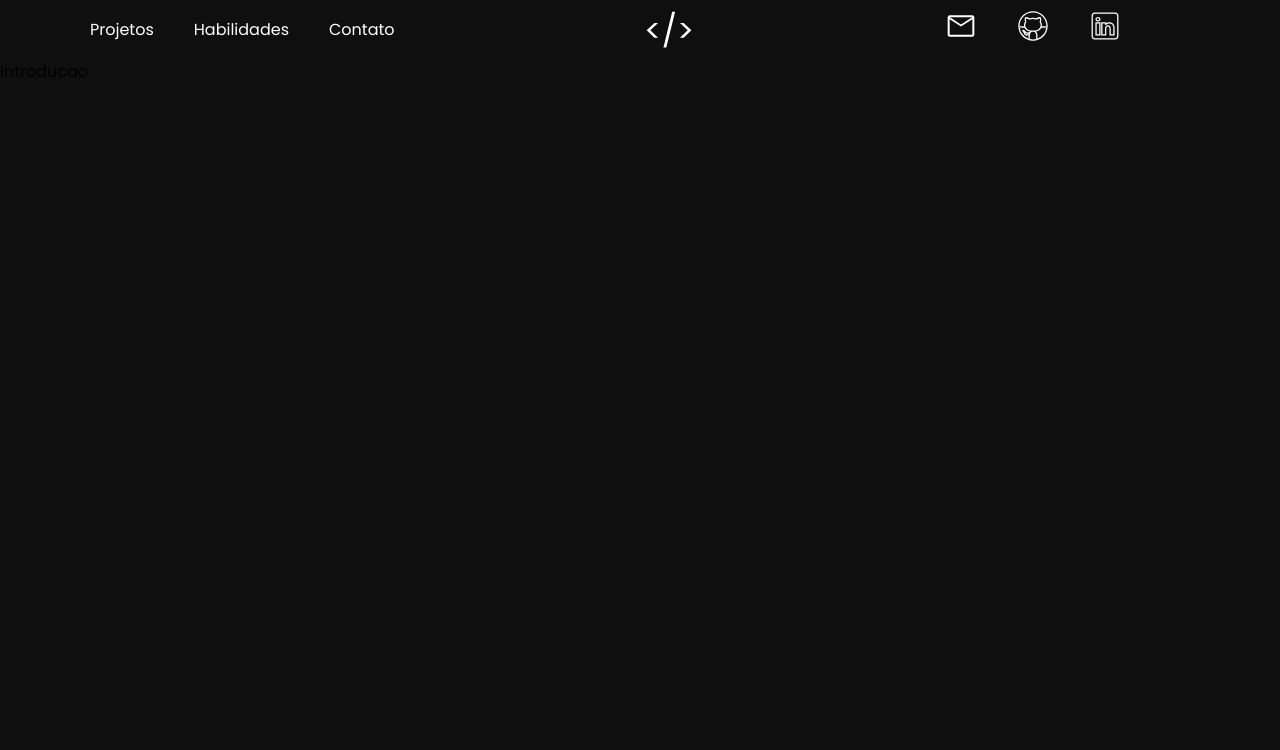
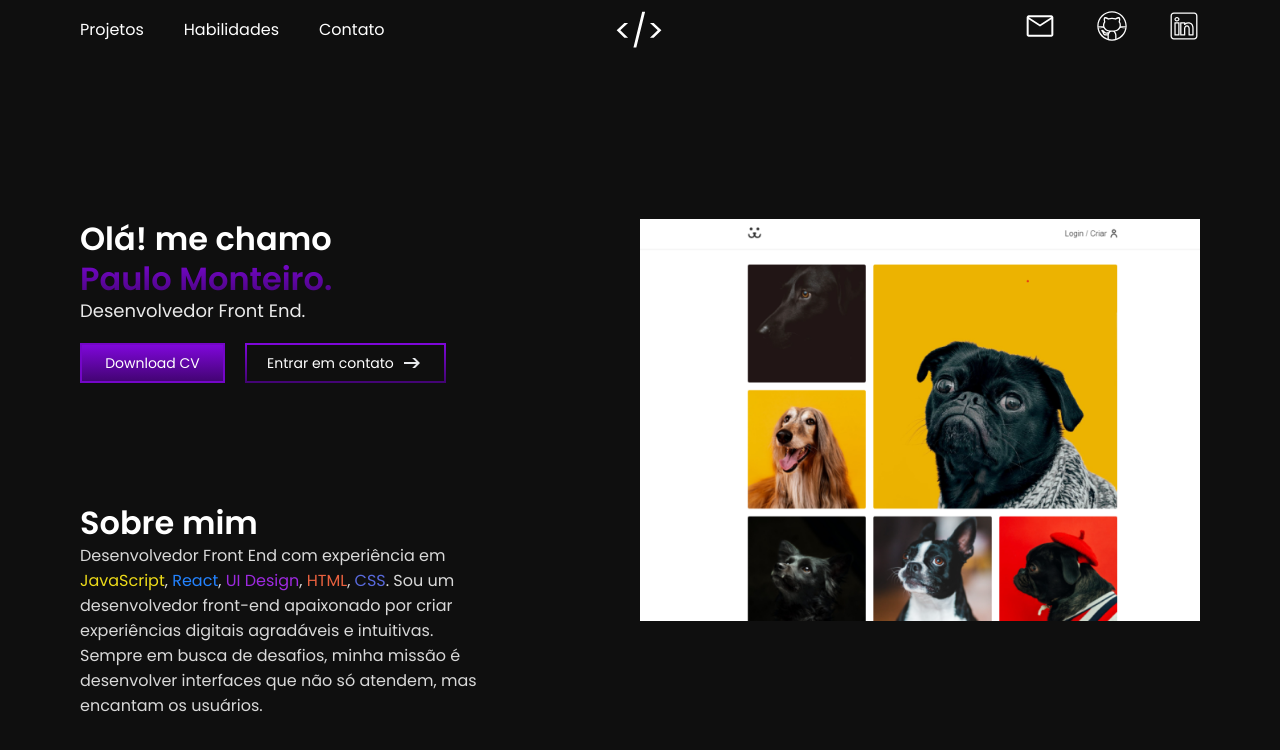
Before and after one commit to paulomonteiro3/portfolio, a React (Vite) app: page / in a window 1280 px wide. Shown: the top 750 px of the page. Built offline with nearby package versions, Linux system fonts and the light colour scheme.

Commit message:
area de introducao criada

```diff
--- a/src/Componentes/Header.module.css
+++ b/src/Componentes/Header.module.css
@@ -1,14 +1,17 @@
 .header {
   display: grid;
-  grid-template-columns: 0.5fr 1fr 0.5fr;
+  grid-template-columns: 1fr 1fr 1fr;
   align-items: center;
-  justify-content: space-between;
 }
 
 .nav {
   display: flex;
-  padding: 10px;
+  padding: 10px 0px;
   gap: 40px;
+}
+
+.navIcons {
+  justify-content: end;
 }
 
 .nav a {
--- a/src/Componentes/Introducao/Introducao.jsx
+++ b/src/Componentes/Introducao/Introducao.jsx
@@ -1,9 +1,46 @@
-import React from 'react'
+import React from "react";
+import styles from "./Introducao.module.css";
+import ProjetoPrincipal from "../../assets/foto-projeto1.png";
 
 const Introducao = () => {
   return (
-    <div>Introducao</div>
-  )
-}
+    <section className={`${styles.apresentacao} container`}>
+      <div className="color-p6">
+        <div className={`${styles.entry}`}>
+          <h1 className="font-1-xl">
+            Olá! me chamo
+            <br />
+            <span>Paulo Monteiro.</span>
+          </h1>
+        </div>
+        <p className="font-1-m color-p4">Desenvolvedor Front End.</p>
+        <div className={`${styles.divBtns}`}>
+          <button className={`${styles.btnCV} font-1-s`}>Download CV</button>
+          <button className={`${styles.btnContato} font-1-s`}>
+            Entrar em contato
+          </button>
+        </div>
 
-export default Introducao
+        <div className={`${styles.sobre}`}>
+          <h1 className="font-1-xl">Sobre mim</h1>
+          <p className="color-p5">
+            Desenvolvedor Front End com experiência em
+            <span className={`${styles.js}`}> JavaScript</span>,{" "}
+            <span className={`${styles.react}`}>React</span>,{" "}
+            <span className={`${styles.ui}`}>UI Design</span>,{" "}
+            <span className={`${styles.html}`}>HTML</span>,{" "}
+            <span className={`${styles.css}`}>CSS</span>. Sou um desenvolvedor
+            front-end apaixonado por criar experiências digitais agradáveis e
+            intuitivas. Sempre em busca de desafios, minha missão é desenvolver
+            interfaces que não só atendem, mas encantam os usuários.
+          </p>
+        </div>
+      </div>
+      <div className={`${styles.projetoPrincipal}`}>
+        <a href="https://dogsreact.vercel.app"><img src={ProjetoPrincipal} alt="Projeto Principal" /></a>
+      </div>
+    </section>
+  );
+};
+
+export default Introducao;
--- a/src/Componentes/Introducao/Introducao.module.css
+++ b/src/Componentes/Introducao/Introducao.module.css
@@ -0,0 +1,98 @@
+.apresentacao {
+  display: grid;
+  grid-template-columns: 1fr 1fr;;
+  margin-top: 160px;
+}
+
+.entry span {
+  background: var(--gradient-0);
+  background-clip: border-box;
+  -webkit-background-clip: text;
+  -webkit-text-fill-color: transparent;
+}
+
+.apresentacao p {
+  grid-column: 1;
+}
+
+.divBtns {
+  display: flex;
+  height: 40px;
+  gap: 20px;
+  grid-column: 1;
+  margin-top: 20px;
+
+}
+
+.divBtns button {
+  color: var(--color-p6);
+  cursor: pointer;
+}
+
+.btnCV {
+  background-image: var(--gradient-0);
+  width: 145px;
+  border: 2px solid #7406C8;
+}
+
+.btnCV:hover, .btnCV:focus {
+  background-image: var(--gradient-0-hover);
+  border: 2px solid #480779;
+  transition: .1s;
+  color: var(--color-p4);
+}
+
+.btnContato {
+  background: transparent;
+  padding: 0px 20px;
+  width: max-content;
+  border-image-slice: 1;
+  border-image-source: var(--gradient-0);
+}
+
+.btnContato::after {
+  content: '';
+  display: inline-block;
+  background: url(../../assets/seta-direita.svg) center right no-repeat;
+  margin-left: 10px;
+  width: 20px;
+  height: 10px;
+
+}
+
+.btnContato:hover {
+  border: 2px solid #480779;
+  color: var(--color-p4);
+}
+
+.projetoPrincipal {
+  display: grid;
+  justify-content: right;
+}
+
+.sobre {
+  grid-column: 1;
+  margin-top: 120px;
+  max-height: max-content;
+  max-width: 40ch;
+}
+
+.js {
+  color: #EDDB19;
+}
+
+.react {
+  color: #2483FF;
+}
+
+.ui {
+  color: #9D2ADF;
+}
+
+.html {
+  color: #E9613F;
+}
+
+.css {
+  color: #596ADC;
+}
--- a/src/Cores.css
+++ b/src/Cores.css
@@ -6,4 +6,38 @@
   --color-p4: #EAEAEA;
   --color-p5: #D9D9D9;
   --color-p6: #FFFF;
+  --gradient-0: linear-gradient(to bottom, #7F07DA, #430474);
+  --gradient-0-hover: linear-gradient(to bottom, #390362, #210138);
 }
+
+.color-p0 {
+  color: var(--color-p0);
+}
+
+.color-p1 {
+  color: var(--color-p1);
+}
+
+.color-p2 {
+  color: var(--color-p2);
+}
+
+.color-p3 {
+  color: var(--color-p3);
+}
+
+.color-p4 {
+  color: var(--color-p4);
+}
+
+.color-p5 {
+  color: var(--color-p5);
+}
+
+.color-p6 {
+  color: var(--color-p6);
+}
+
+.gradient-0 {
+  background: var(--gradient-0);
+}
--- a/src/Fonts.css
+++ b/src/Fonts.css
@@ -3,33 +3,33 @@
 }
 
 .font-1-xxl {
-  font: 600 4rem var(--tipografia), sans-serif
+  font: 600 4rem/1.125 var(--tipografia), sans-serif
 }
 
 .font-1-xl {
-  font: 400 2rem var(--tipografia), sans-serif
+  font: 600 2rem/1.25 var(--tipografia), sans-serif
 }
 
 .font-1-l {
-  font: 400 1.5rem var(--tipografia), sans-serif
+  font: 400 1.5rem/1.5 var(--tipografia), sans-serif
 }
 
 .font-1-l-b {
-  font: 600 1.5rem var(--tipografia), sans-serif
+  font: 600 1.5rem/1.5 var(--tipografia), sans-serif
 }
 
 .font-1-m {
-  font: 400 1.125rem var(--tipografia), sans-serif
+  font: 400 1.125rem/1.35 var(--tipografia), sans-serif
 }
 
 .font-1-m-b {
-  font: 600 1.5rem var(--tipografia), sans-serif
+  font: 600 1.125rem/1.35 var(--tipografia), sans-serif
 }
 
 .font-1-s {
-  font: 400 0.875rem var(--tipografia), sans-serif
+  font: 400 0.875rem/1.5 var(--tipografia), sans-serif
 }
 
 .font-1-xs {
-  font: 400 0.75rem var(--tipografia), sans-serif
+  font: 400 0.75rem/1.35 var(--tipografia), sans-serif
 }
```
Also changed, not shown: src/assets/foto-projeto1.png (added), src/assets/seta-direita.svg (added).
